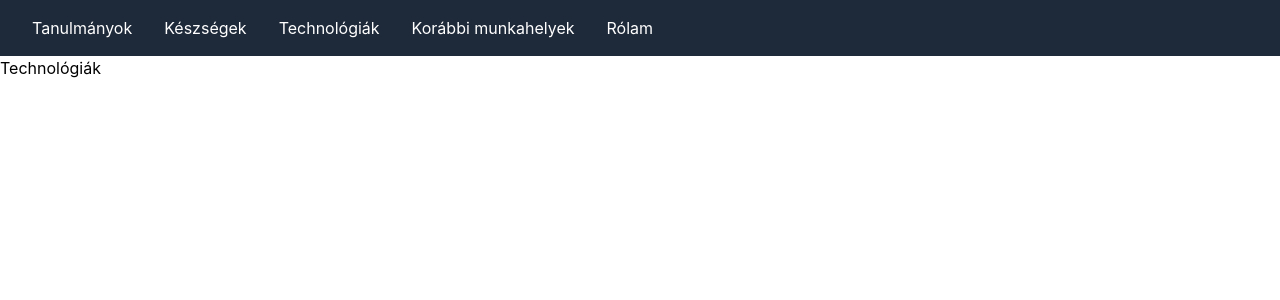
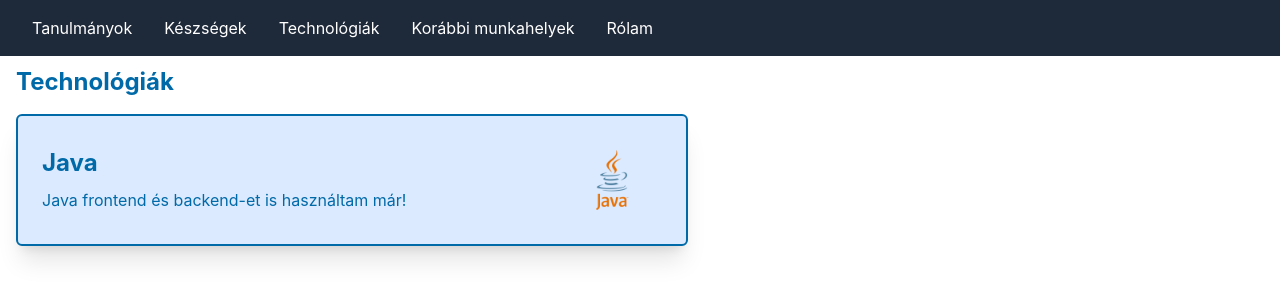
Before and after one commit to makkerzsombor/ReferenciaProjekt, a React app in the folder Frontend/: page /Technologies in a window 1280 px wide. Shown: the top 300 px of the page. Built offline with nearby package versions, Linux system fonts and the light colour scheme; the HTML template or start-up script is replaced by a standard one.

Commit message:
Added basic design to Card component

```diff
--- a/Frontend/src/components/Card.tsx
+++ b/Frontend/src/components/Card.tsx
@@ -9,10 +9,12 @@ type CardProps =
 export const Card = ({title, description, imgUrl, imgAlt}: CardProps) =>
 {
     return(
-        <div>
-            <h1>{title}</h1>
-            <p>{description}</p>
-            <img src={imgUrl} alt={imgAlt}/>
+        <div className="bg-blue-100 flex items-center justify-between p-6 m-4 rounded-md shadow-xl max-w-2xl border-2 border-sky-700">
+            <div className="flex flex-col gap-2 pr-2">
+                <h1 className="text-sky-700 text-2xl font-bold">{title}</h1>
+                <p className="text-sky-700 text-base leading-relaxed">{description}</p>
+            </div>
+            <img src={imgUrl} alt={imgAlt} className="float-right m-2.5 max-w-1/5 max-w-20"/>
         </div>
     )
 }
--- a/Frontend/src/pages/Technologies.tsx
+++ b/Frontend/src/pages/Technologies.tsx
@@ -1,11 +1,14 @@
 import Navbar from "../components/Navbar.tsx";
+import {Card} from "../components/Card.tsx";
+import javaicon from "../assets/java_logo.png"
 
 export const  Technologies = () =>
 {
     return(
         <>
             <Navbar/>
-            <h1>Technológiák</h1>
+            <h1 className="m-2.5 ml-4 text-sky-700 text-2xl font-bold">Technológiák</h1>
+            <Card title="Java" description="Java frontend és backend-et is használtam már!" imgUrl={javaicon} imgAlt="Java.icon"/>
         </>
     )
 }
```
Also changed, not shown: Frontend/src/assets/java_logo.png (added).
